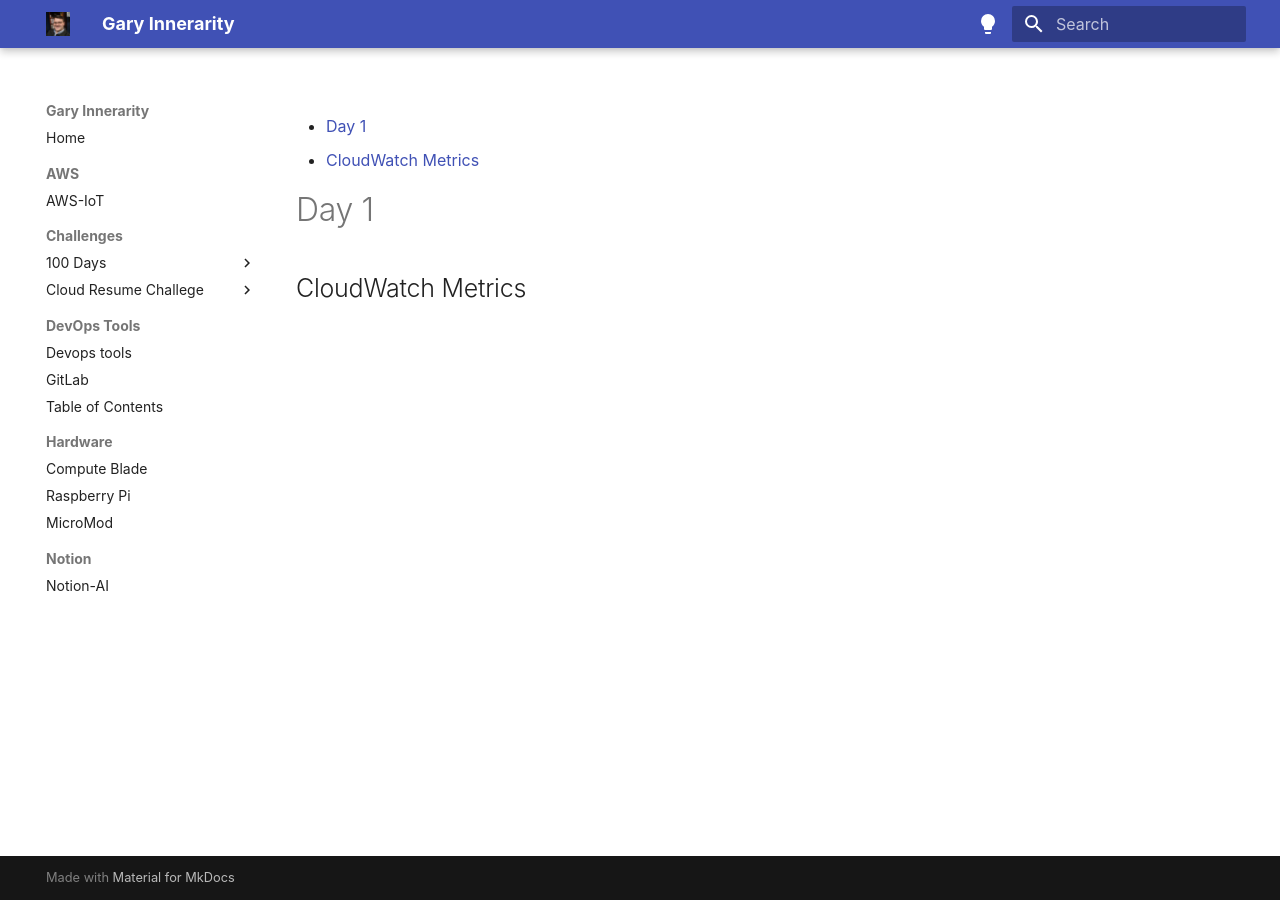
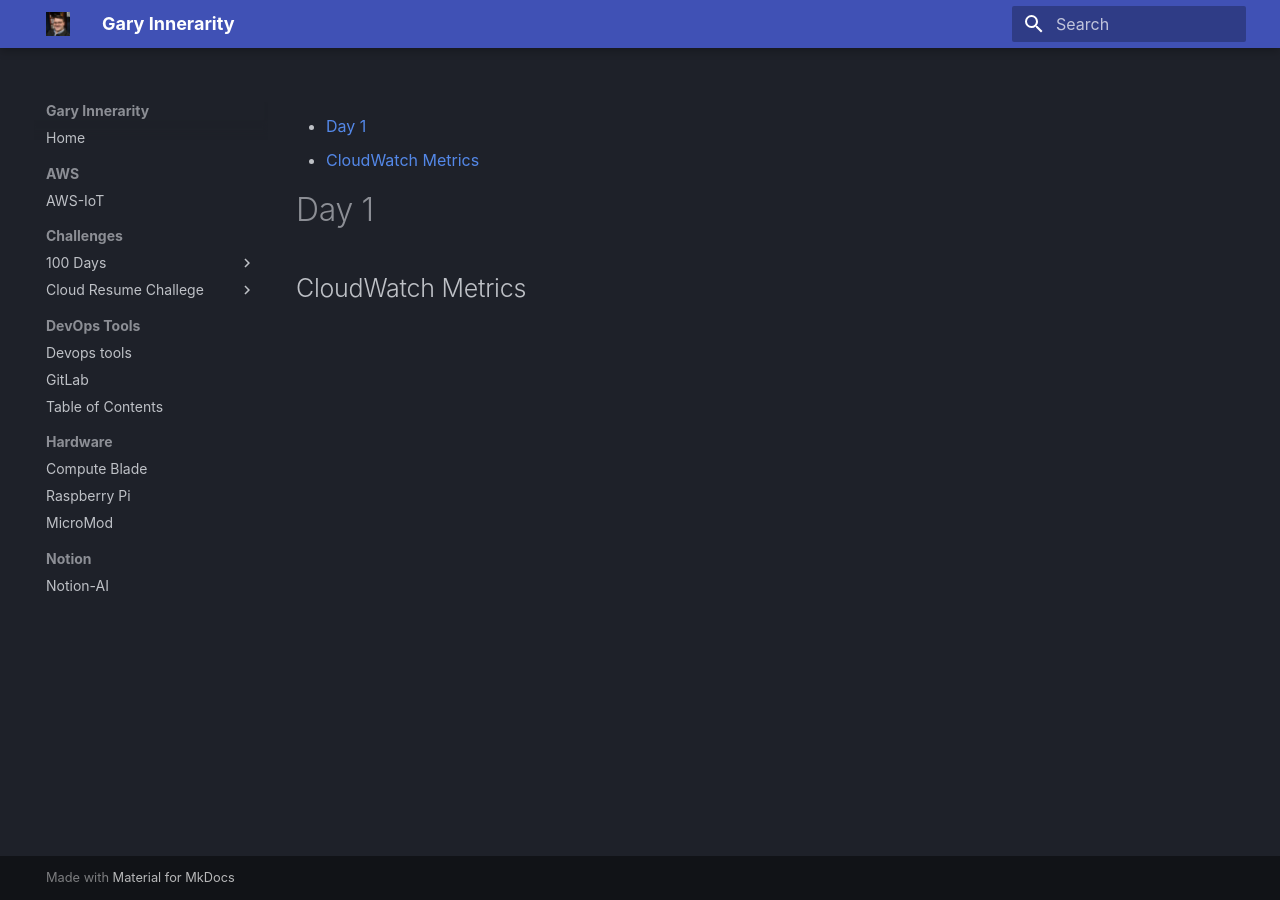
Before and after one commit to ospf2fullstack/garyinnerarity.com, an MkDocs documentation site: the page built from docs/100_days/Day_1_CloudWatch.md, in a window 1280 px wide. Built offline with MkDocs 1.6.1 and Material for MkDocs 9.7.7, drawn with Linux system fonts in a browser that asks for light colours.

Commit message:
Update mkdocs.yml

```diff
--- a/mkdocs.yml
+++ b/mkdocs.yml
@@ -10,18 +10,8 @@ docs_dir: docs
 theme:
   name: material
   palette:
-    # Palette toggle for light mode
-    - media: "(prefers-color-scheme: light)"
-      scheme: blue
-      toggle:
-        icon: material/lightbulb
-        name: Switch to light mode
-    # Palette toggle for dark mode
-    - media: "(prefers-color-scheme: dark)"
-      scheme: slate
-      toggle:
-        icon: material/lightbulb-outline
-        name: Switch to dark mode
+    scheme: slate
+    accent: blue
   logo: ../assets/img/gary.jpg
   favicon: ../assets/img/gary.jpg
   icon:
```
